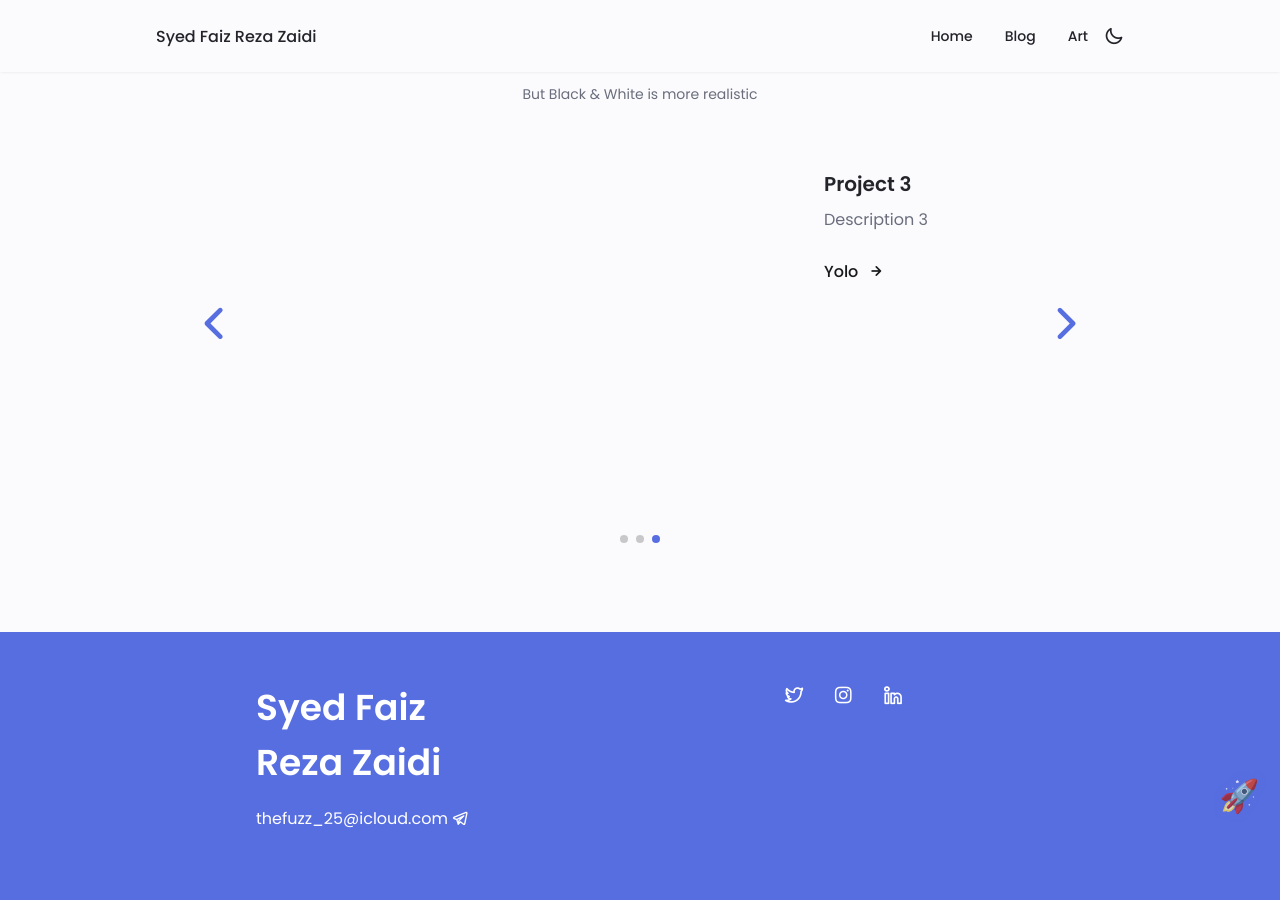
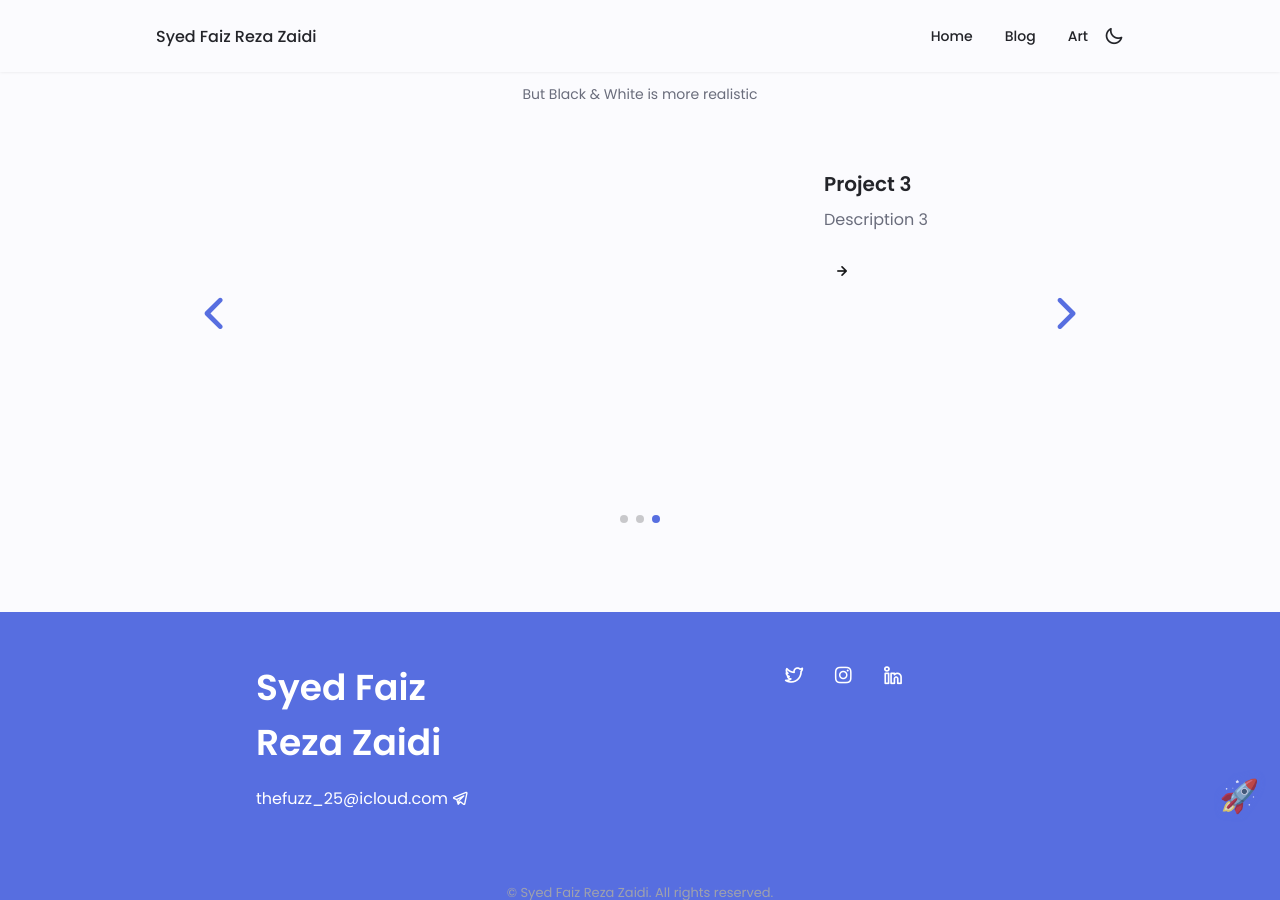
Before and after one commit to thefuzz25/Alt_Portfolio, a Jekyll site: the page built from art.md, in a window 1280 px wide and 900 px high, scrolled down 515 px. Built offline with Jekyll 4.4.1, drawn with Linux system fonts in a browser that asks for light colours.

Commit message:
Update content.yml

```diff
--- a/_data/content.yml
+++ b/_data/content.yml
@@ -139,14 +139,11 @@ portfolio:
          title: Project 1
          description: Description 1
          image: portfolio1.jpg
-         button: Clicky!
      -
          title: Project 2
          description: Description 2
          image: portfolio2.jpg
-         button: Check it out!
      -
          title: Project 3
          description: Description 3
          image: portfolio3.jpg
-         button: Yolo
```
